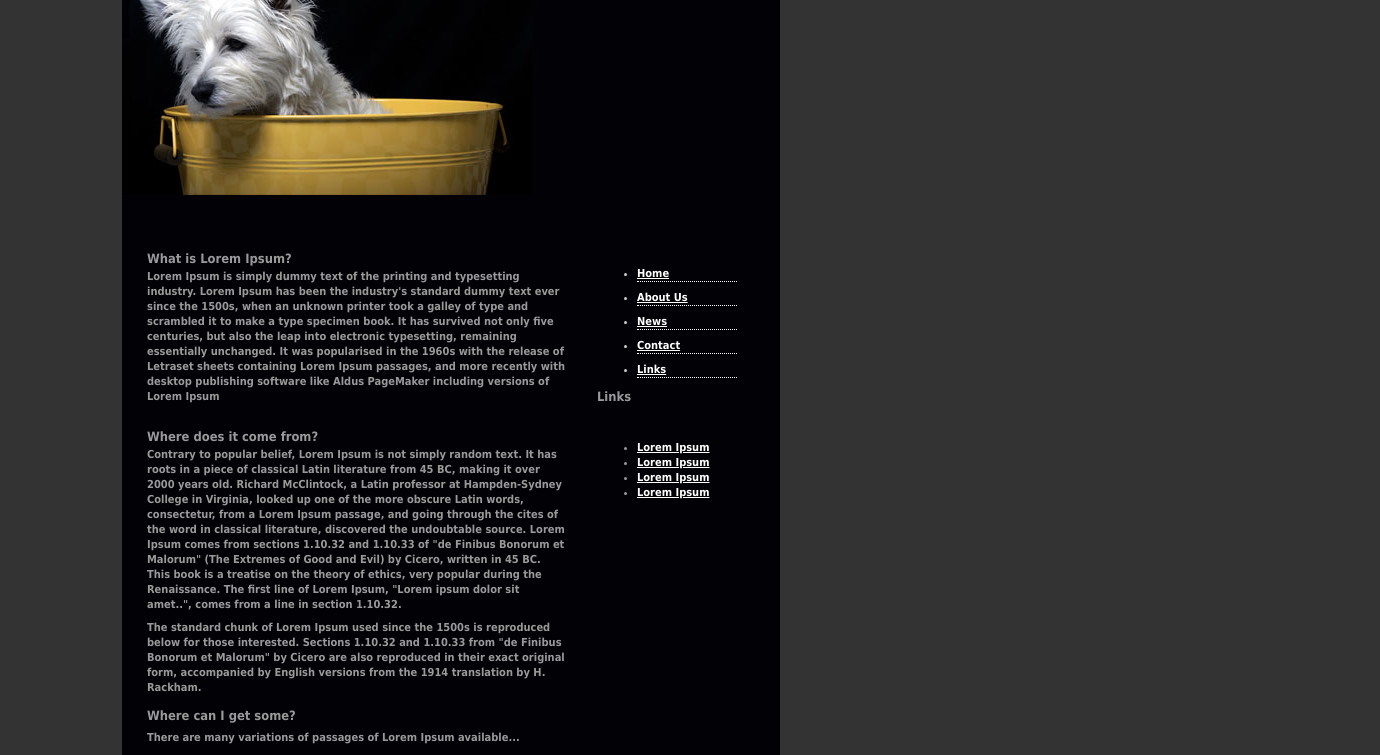
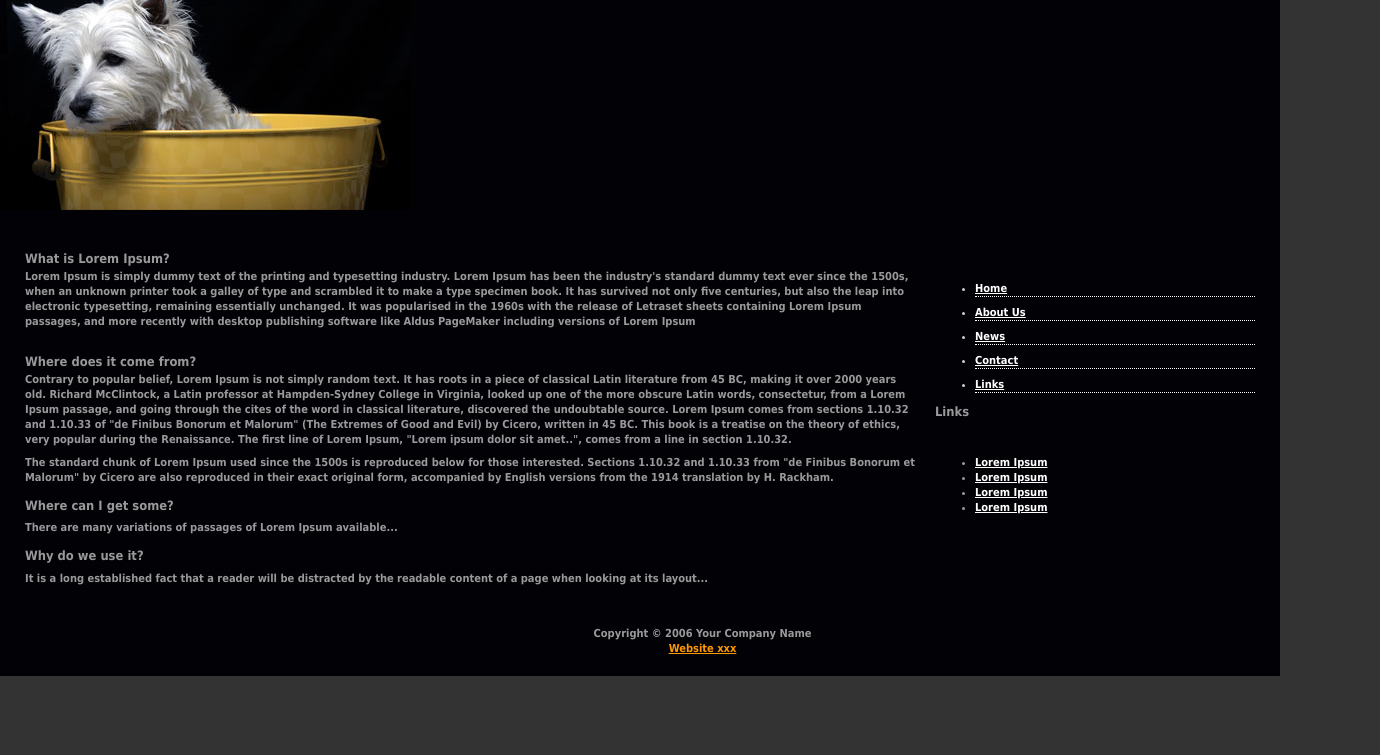
Before and after one commit to chm0807/Examen-3-Css, a plain HTML site: page index.html in a window 1280 px wide. Shown: the part 64-819 px from the top of the page, 1380 px wide, since content can reach past the window. Drawn offline with Linux system fonts and the light colour scheme.

Commit message:
actualizado

```diff
--- a/css/style.css
+++ b/css/style.css
@@ -14,8 +14,7 @@
 /* Block: body */
 .body {
     background-color: #333333;
-    margin: 0px;
-    margin-left: 122px;
+    margin: 0;
     font-family: Tahoma, Arial, Verdana, sans-serif;
     font-size: 11px;
     line-height: 15px;
@@ -25,18 +24,18 @@
 
 /* Block: container */
 .container {
-    position: absolute;
-    margin-top: 0px;
-    width: 658px;
+    position: relative;
+    margin: 0; /* Elimina el margen superior para asegurar que el contenedor comience desde el borde superior */
+    width: 100vw; /* Asegura que el contenedor ocupe todo el ancho de la ventana */
     background-image: url("../img/header.jpg");
     background-repeat: no-repeat;
-    background-position: top;
+    background-position: top left;
     background-color: #020106;
 }
 
 /* Block: intro */
 .intro {
-    margin-top: 0px;
+    margin-top: 0;
     text-align: right;
     color: #FFFFFF;
 }
@@ -51,19 +50,25 @@
 .pageHeader__h1,
 .pageHeader__h2,
 .pageHeader__span {
-    height: 5px;
+    height: 15px;
 }
 
 /* Block: supportingText, linkList */
-.supportingText,
+.supportingText{
+    padding: 25px;
+    width: 100%;
+    max-width: 890px;
+}
+
 .linkList {
     padding: 25px;
-    width: 420px;
+    width: 100%;
+    max-width: 320px;
 }
 
 /* Block: intro, Element: h3 */
 .intro__h3 {
-    width: 313px;
+    width: 100%;
     height: 75px;
 }
 
@@ -71,28 +76,28 @@
 .p--p1,
 .p--p2,
 .p--p3 {
-    margin: 0px;
-    padding: 0px;
+    margin: 0;
+    padding: 0;
     margin-top: 8px;
 }
 
 /* Block: explanation, Element: h3 */
 .explanation__h3 {
-    width: 313px;
+    width: 100%;
     height: 10px;
-    margin: 0px;
+    margin: 0;
     padding: 25px 0 0 0;
 }
 
 /* Block: participation, Element: h3 */
 .participation__h3 {
-    width: 313px;
+    width: 100%;
     height: 10px;
 }
 
 /* Block: benefits, Element: h3 */
 .benefits__h3 {
-    width: 313px;
+    width: 100%;
     height: 10px;
 }
 
@@ -100,22 +105,22 @@
 .linkList {
     position: absolute;
     top: 300px;
-    left: 450px;
-    width: 100px;
+    right: 0;
+    width: 100%;
     height: auto;
     z-index: 1;
 }
 
 /* Block: lselect */
 .lselect {
-    width: 100px;
+    width: 100%;
     height: auto;
     color: #CCCCCC;
 }
 
 /* Block: lselect, Element: h3 */
 .lselect__h3 {
-    width: 229px;
+    width: 100%;
     height: 50px;
 }
 
@@ -127,7 +132,7 @@
 /* Block: lselect, Element: li */
 .lselect__li {
     border-bottom: 1px dotted #FFFFFF;
-    width: 100px;
+    width: 100%;
     margin-bottom: 8px;
 }
 
@@ -170,27 +175,27 @@
 
 .larchives__li,
 .lresources__li {
-    width: 100px;
+    width: 100%;
     list-style-position: outside;
 }
 
 .larchives {
-    width: 100px;
+    width: 100%;
     height: 169px;
 }
 
 .larchives__h3 {
-    width: auto;
+    width: 100%;
     height: 40px;
-    top: 0px;
-    margin: 0px;
-    padding: 0px;
+    top: 0;
+    margin: 0;
+    padding: 0;
 }
 
 /* Block: footer */
 .footer {
     background-repeat: no-repeat;
-    width: 470px;
+    width: 150%; /* Asegura que el pie de página ocupe todo el ancho disponible */
     height: 15px;
     text-align: center;
     margin-top: 30px;
```
